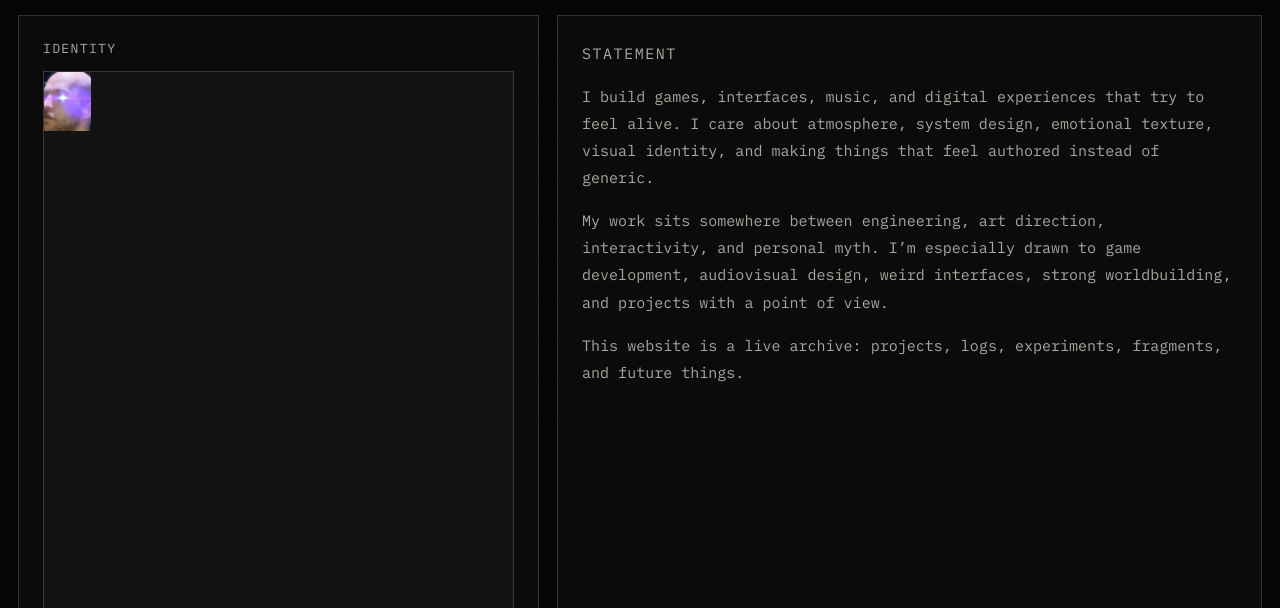
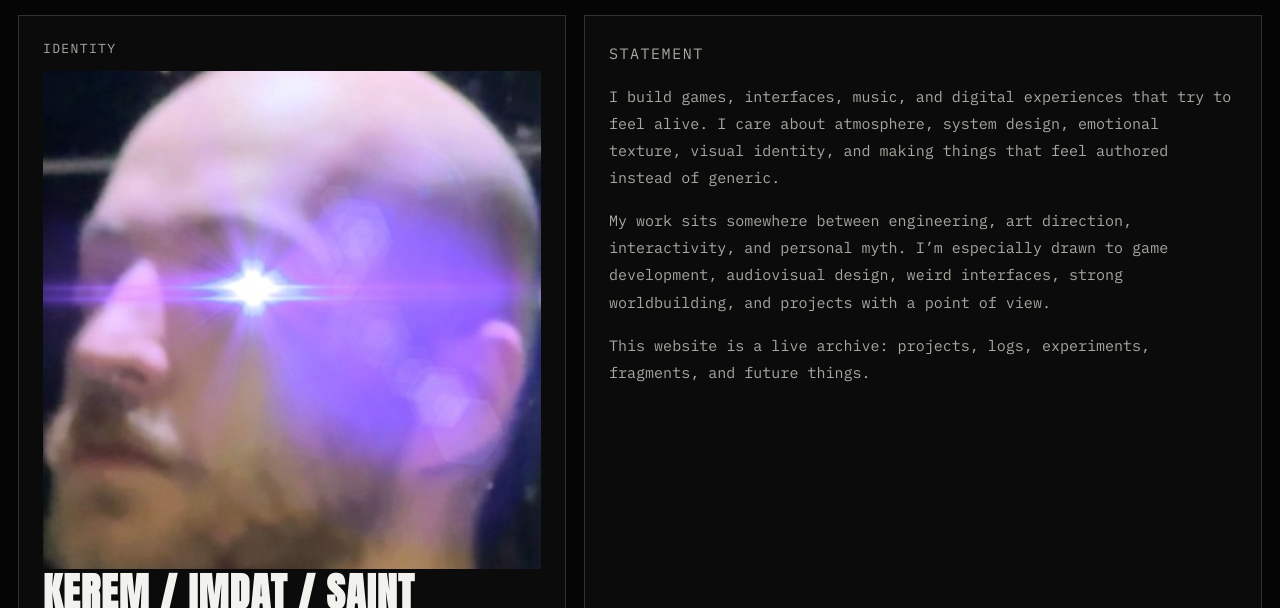
Before and after one commit to keremtayhan/keremtayhan.github.io, a plain HTML site: page about.html in a window 1280 px wide. Shown: the part 344-952 px from the top of the page. Drawn offline with Linux system fonts and the light colour scheme.

Commit message:
refactor: remove about portrait styles for cleaner layout

```diff
--- a/style.css
+++ b/style.css
@@ -1256,18 +1256,3 @@
     grid-template-columns: 1fr;
   }
 }
-
-.about-portrait {
-  margin: 0 0 18px 0;
-  border: 1px solid var(--line);
-  background: rgba(255,255,255,0.03);
-  overflow: hidden;
-  aspect-ratio: 4 / 5;
-}
-
-.about-portrait img {
-  display: block;
-  width: 10%;
-  height: 10%;
-  object-fit: cover;
-}
```
